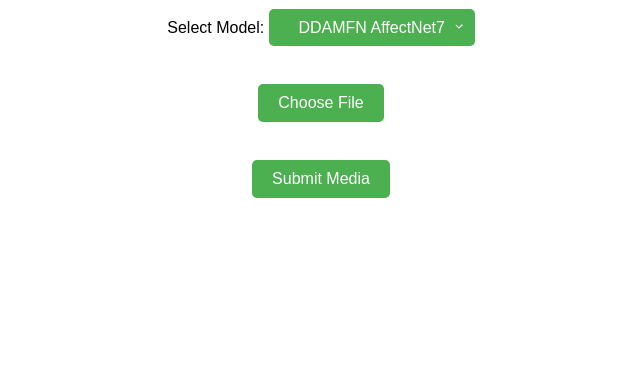
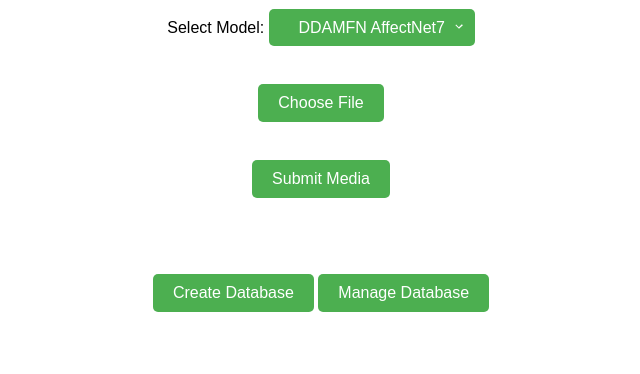
Before and after one commit to BananaThief99/Facial-Expression-Detection, a Flask app: page / in a window 1280 px wide. Shown: the part 101-475 px from the top of the page, without its empty margins (319-959 px from the left). Run offline with Flask 3, Linux system fonts and the light colour scheme.

Commit message:
Added table and image deletion works

```diff
--- a/main.py
+++ b/main.py
@@ -3,6 +3,8 @@ import os
 from process_media import process_image, process_video
 from emotion_detection import load_emotion_model
 from deepface import DeepFace
+import json
+import glob
 
 app = Flask(__name__)
 
@@ -10,12 +12,209 @@ app = Flask(__name__)
 UPLOAD_FOLDER = 'uploaded_media'
 RESULTS_FOLDER = 'static/results'
 MODEL_FOLDER = 'models'
+DATABASE_FOLDER = 'image_database'
 os.makedirs(UPLOAD_FOLDER, exist_ok=True)
 os.makedirs(RESULTS_FOLDER, exist_ok=True)
 
 @app.route('/')
 def index():
     return render_template('index.html')
+
+@app.route('/create_database', methods=['GET', 'POST'])
+def create_database():
+    if request.method == 'GET':
+        return render_template('create_database.html')
+    elif request.method == 'POST':
+        db_name = request.form.get('db_name').strip()
+        name_list = request.form.get('name_list').strip()
+
+        if not db_name or not name_list:
+            return "Database name and name list are required!", 400
+
+        # Ensure the database name is valid for a folder
+        safe_db_name = "".join(c if c.isalnum() or c in "-_." else "_" for c in db_name)
+        db_folder_path = os.path.join(DATABASE_FOLDER, safe_db_name)
+
+        # Create the main database folder
+        os.makedirs(db_folder_path, exist_ok=True)
+
+        # JSON file path inside the database folder
+        json_file_path = os.path.join(db_folder_path, f"{safe_db_name}.json")
+
+        # Split the input into a list of names
+        names = [name.strip() for name in name_list.splitlines() if name.strip()]
+
+        # Construct the JSON structure
+        embeddings = {}
+        for i, name in enumerate(names, start=1):
+            embeddings[str(i)] = {
+                "name": name,
+                "images": [],
+                "embedding": []
+            }
+
+            # Create a subfolder for each name
+            person_folder = os.path.join(db_folder_path, name)
+            os.makedirs(person_folder, exist_ok=True)
+
+        # Save the JSON file inside the database folder
+        with open(json_file_path, 'w') as f:
+            json.dump(embeddings, f, indent=4)
+
+        return f"Database '{safe_db_name}' created successfully with {len(names)} entries. Stored in {db_folder_path}."
+
+@app.route('/manage_database', methods=['GET', 'POST'])
+def manage_database():
+    databases = [f for f in os.listdir(DATABASE_FOLDER) if os.path.isdir(os.path.join(DATABASE_FOLDER, f))]
+    database_content = None
+    selected_db = None
+
+    if request.method == 'POST':
+        selected_db = request.form.get('database_name')
+        db_folder_path = os.path.join(DATABASE_FOLDER, selected_db)
+        json_file_path = os.path.join(db_folder_path, f"{selected_db}.json")
+
+        if not selected_db or not os.path.exists(db_folder_path) or not os.path.exists(json_file_path):
+            return "Invalid database selection!", 400
+
+        # Load the current JSON file
+        with open(json_file_path, 'r') as f:
+            database_content = json.load(f)
+
+        # Synchronize JSON with the folder contents
+        for record_id, record in database_content.items():
+            person_folder = os.path.join(db_folder_path, record['name'])
+            if os.path.exists(person_folder):
+                # Get all image filenames in the person's folder
+                image_files = [
+                    os.path.basename(image)  # Get only the filename
+                    for image in glob.glob(os.path.join(person_folder, '*'))
+                    if image.lower().endswith(('.png', '.jpg', '.jpeg'))
+                ]
+
+                # Remove nonexistent files from JSON
+                record['images'] = [img for img in record['images'] if os.path.exists(os.path.join(person_folder, img))]
+
+                # Add new filenames to the JSON
+                for image_file in image_files:
+                    if image_file not in record['images']:
+                        record['images'].append(image_file)
+
+        # Save the updated JSON file
+        with open(json_file_path, 'w') as f:
+            json.dump(database_content, f, indent=4)
+
+    return render_template(
+        'database_manager.html',
+        databases=databases,
+        selected_db=selected_db,
+        database_content=database_content,
+    )
+
+
+@app.route('/add_images', methods=['POST'])
+def add_images():
+    # Validate the incoming data
+    person_id = request.form.get('person_id')
+    database_name = request.form.get('database_name')  # This was missing earlier; ensure it's passed
+    files = request.files.getlist('images')
+
+    if not person_id or not database_name or not files:
+        return "Invalid request!", 400
+
+    db_folder_path = os.path.join(DATABASE_FOLDER, database_name)
+    json_file_path = os.path.join(db_folder_path, f"{database_name}.json")
+
+    # Load the database JSON file
+    with open(json_file_path, 'r') as f:
+        database_content = json.load(f)
+
+    # Validate the person_id
+    if person_id not in database_content:
+        return "Invalid person ID!", 400
+
+    person_name = database_content[person_id]['name']
+    person_folder = os.path.join(db_folder_path, person_name)
+
+    # Save images to the person's folder and update JSON
+    for file in files:
+        file_path = os.path.join(person_folder, file.filename)
+        file.save(file_path)  # Save the file to the folder
+        if file.filename not in database_content[person_id]['images']:
+            database_content[person_id]['images'].append(file.filename)
+
+    # Save the updated JSON file
+    with open(json_file_path, 'w') as f:
+        json.dump(database_content, f, indent=4)
+
+    return "Images added successfully!", 200
+
+
+@app.route('/delete_images', methods=['POST'])
+def delete_images():
+    person_id = request.form.get('person_id')
+    database_name = request.form.get('database_name')
+    image_name = request.form.get('image_name')
+
+    if not person_id or not database_name or not image_name:
+        return {"success": False, "message": "Invalid request!"}, 400
+
+    db_folder_path = os.path.join(DATABASE_FOLDER, database_name)
+    json_file_path = os.path.join(db_folder_path, f"{database_name}.json")
+
+    # Load the database JSON file
+    with open(json_file_path, 'r') as f:
+        database_content = json.load(f)
+
+    person_name = database_content[person_id]['name']
+    person_folder = os.path.join(db_folder_path, person_name)
+    image_path = os.path.join(person_folder, image_name)
+
+    # Remove the image file and update JSON
+    if os.path.exists(image_path):
+        os.remove(image_path)
+    if image_name in database_content[person_id]['images']:
+        database_content[person_id]['images'].remove(image_name)
+
+    # Save the updated JSON file
+    with open(json_file_path, 'w') as f:
+        json.dump(database_content, f, indent=4)
+
+    return {
+        "success": True,
+        "image_count": len(database_content[person_id]['images'])
+    }, 200
+
+
+
+@app.route('/get_table_data', methods=['GET'])
+def get_table_data():
+    database_name = request.args.get('database_name')
+    if not database_name:
+        return {"success": False, "message": "Database name is required!"}, 400
+
+    db_folder_path = os.path.join(DATABASE_FOLDER, database_name)
+    json_file_path = os.path.join(db_folder_path, f"{database_name}.json")
+
+    if not os.path.exists(json_file_path):
+        return {"success": False, "message": "Database not found!"}, 404
+
+    # Load the database JSON file
+    with open(json_file_path, 'r') as f:
+        database_content = json.load(f)
+
+    # Prepare the data for the frontend
+    table_data = []
+    for record_id, record in database_content.items():
+        table_data.append({
+            "id": record_id,
+            "name": record['name'],
+            "image_count": len(record['images']),
+            "images": record['images']
+        })
+
+    return {"success": True, "data": table_data}, 200
+
 
 @app.route('/video/<path:filename>')
 def video(filename):
--- a/templates/index.html
+++ b/templates/index.html
@@ -41,5 +41,11 @@
         <input type="submit" value="Submit Media" class="button">
     </form>
     <div id="mediaPreview"></div>
+
+    <br><br>
+    <a href="/create_database" class="button">Create Database</a>
+    <a href="/manage_database" class="button">Manage Database</a>
+
+
 </body>
 </html>
```
Also changed, not shown: image_database/classroom/classroom.json (added, +17 -0 lines), templates/create_database.html (added, +22 -0 lines), templates/database_manager.html (added, +129 -0 lines).
